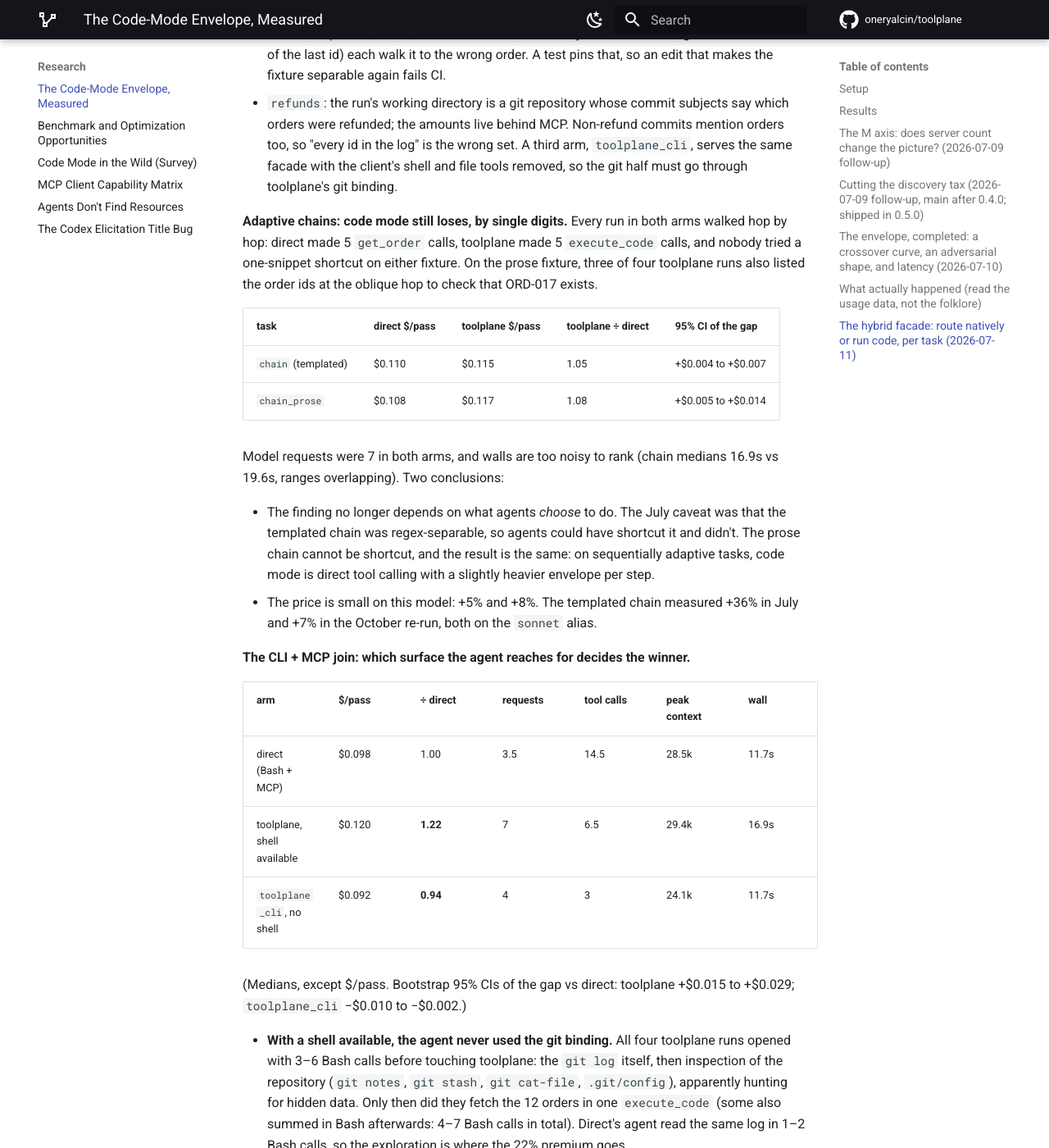
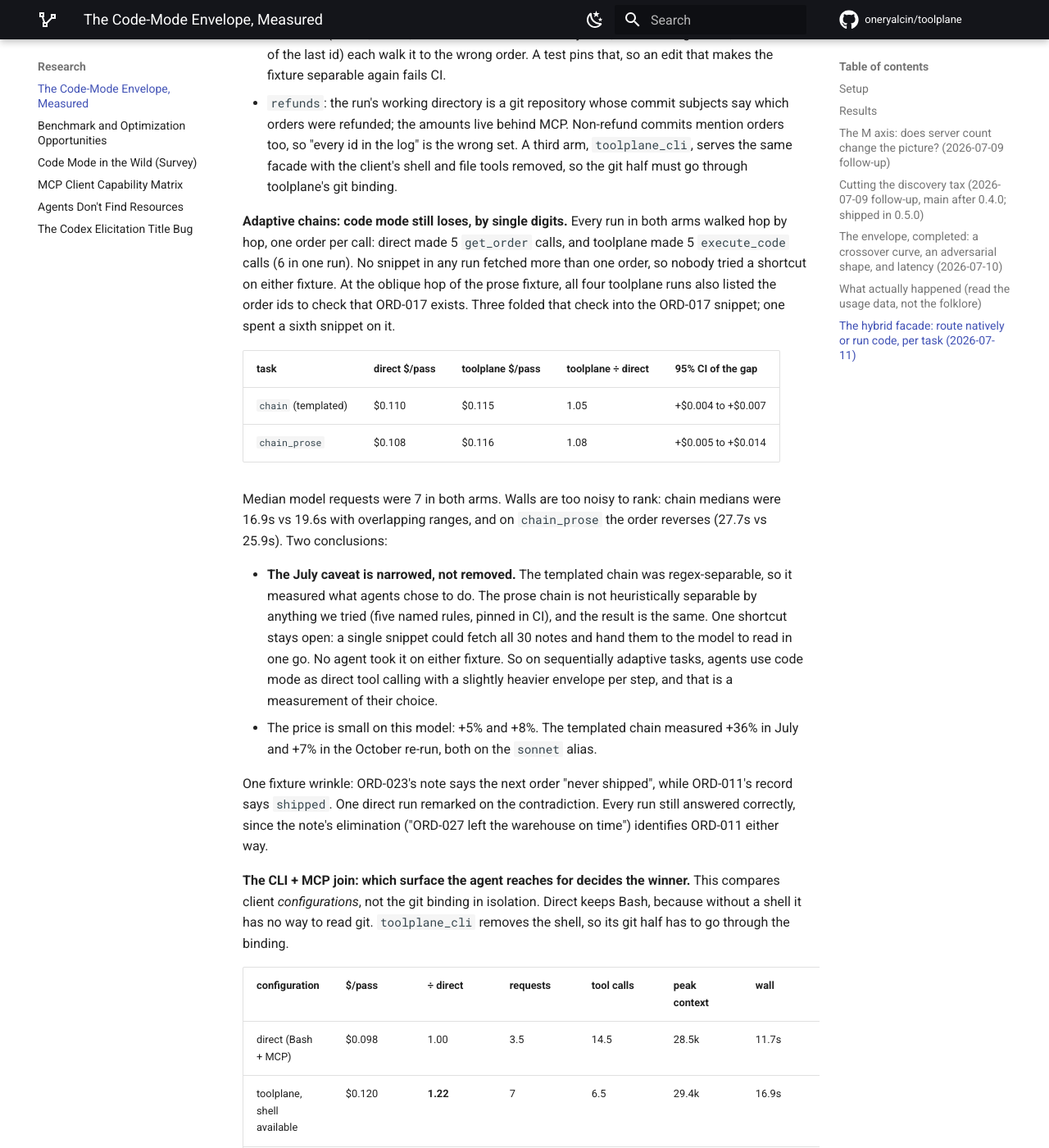
Before and after one commit to oneryalcin/toolplane, an MkDocs documentation site: the page built from docs/code-mode-benchmark.md, in a window 1280 px wide and 1400 px high, scrolled down 24957 px. Shown: the whole window at 82% size. Built offline with MkDocs 1.6.1 and Material for MkDocs 9.7.7, drawn with Linux system fonts in a browser that asks for light colours; comment, search, counter and statistics services are not loaded; some of the changed text lies outside the part shown.

Commit message:
Docs (#113): apply review — narrow the code-resistance claim, label the refunds comparison as configurations, per-run accuracy
Two independent reviews (Codex adversarial, an unbiased recompute from the
raw rows) reproduced every number and caught: 'cannot be shortcut'
overstated (bulk-fetch-then-read stays open), the refunds win compares
client configurations rather than isolating the binding, the oblique-hop
check was 4/4 not 3/4, per-run variants flattened, two rounding slips, the
smoke-evidence attribution, and a fixture wording contradiction (now
disclosed).

```diff
--- a/docs/code-mode-benchmark.md
+++ b/docs/code-mode-benchmark.md
@@ -1087,32 +1087,49 @@ per cell, 28/28 correct, `git_dirty=false` on both runs, $3.03 total.
   through toolplane's git binding.
 
 **Adaptive chains: code mode still loses, by single digits.** Every run
-in both arms walked hop by hop: direct made 5 `get_order` calls, toolplane
-made 5 `execute_code` calls, and nobody tried a one-snippet shortcut on
-either fixture. On the prose fixture, three of four toolplane runs also
-listed the order ids at the oblique hop to check that ORD-017 exists.
+in both arms walked hop by hop, one order per call: direct made 5
+`get_order` calls, and toolplane made 5 `execute_code` calls (6 in one
+run). No snippet in any run fetched more than one order, so nobody tried a
+shortcut on either fixture. At the oblique hop of the prose fixture, all
+four toolplane runs also listed the order ids to check that ORD-017
+exists. Three folded that check into the ORD-017 snippet; one spent a
+sixth snippet on it.
 
 | task | direct $/pass | toolplane $/pass | toolplane ÷ direct | 95% CI of the gap |
 |---|---|---|---|---|
 | `chain` (templated) | $0.110 | $0.115 | 1.05 | +$0.004 to +$0.007 |
-| `chain_prose` | $0.108 | $0.117 | 1.08 | +$0.005 to +$0.014 |
+| `chain_prose` | $0.108 | $0.116 | 1.08 | +$0.005 to +$0.014 |
 
-Model requests were 7 in both arms, and walls are too noisy to rank
-(chain medians 16.9s vs 19.6s, ranges overlapping). Two conclusions:
+Median model requests were 7 in both arms. Walls are too noisy to rank:
+chain medians were 16.9s vs 19.6s with overlapping ranges, and on
+`chain_prose` the order reverses (27.7s vs 25.9s). Two conclusions:
 
-- The finding no longer depends on what agents *choose* to do. The July
-  caveat was that the templated chain was regex-separable, so agents
-  could have shortcut it and didn't. The prose chain cannot be shortcut,
-  and the result is the same: on sequentially adaptive tasks, code mode
-  is direct tool calling with a slightly heavier envelope per step.
+- **The July caveat is narrowed, not removed.** The templated chain was
+  regex-separable, so it measured what agents chose to do. The prose
+  chain is not heuristically separable by anything we tried (five named
+  rules, pinned in CI), and the result is the same. One shortcut stays
+  open: a single snippet could fetch all 30 notes and hand them to the
+  model to read in one go. No agent took it on either fixture. So on
+  sequentially adaptive tasks, agents use code mode as direct tool calling
+  with a slightly heavier envelope per step, and that is a measurement of
+  their choice.
 - The price is small on this model: +5% and +8%. The templated chain
   measured +36% in July and +7% in the October re-run, both on the
   `sonnet` alias.
 
+One fixture wrinkle: ORD-023's note says the next order "never shipped",
+while ORD-011's record says `shipped`. One direct run remarked on the
+contradiction. Every run still answered correctly, since the note's
+elimination ("ORD-027 left the warehouse on time") identifies ORD-011
+either way.
+
 **The CLI + MCP join: which surface the agent reaches for decides the
-winner.**
+winner.** This compares client *configurations*, not the git binding in
+isolation. Direct keeps Bash, because without a shell it has no way to
+read git. `toolplane_cli` removes the shell, so its git half has to go
+through the binding.
 
-| arm | $/pass | ÷ direct | requests | tool calls | peak context | wall |
+| configuration | $/pass | ÷ direct | requests | tool calls | peak context | wall |
 |---|---|---|---|---|---|---|
 | direct (Bash + MCP) | $0.098 | 1.00 | 3.5 | 14.5 | 28.5k | 11.7s |
 | toolplane, shell available | $0.120 | **1.22** | 7 | 6.5 | 29.4k | 16.9s |
@@ -1124,16 +1141,20 @@ toolplane +$0.015 to +$0.029; `toolplane_cli` −$0.010 to −$0.002.)
 - **With a shell available, the agent never used the git binding.** All
   four toolplane runs opened with 3–6 Bash calls before touching
   toolplane: the `git log` itself, then inspection of the repository
-  (`git notes`, `git stash`, `git cat-file`, `.git/config`), apparently
-  hunting for hidden data. Only then did they fetch the 12 orders in one
-  `execute_code` (some also summed in Bash afterwards: 4–7 Bash calls in
-  total). Direct's agent read the same log in 1–2 Bash calls, so the
-  exploration is where the 22% premium goes.
-- **Without a shell, toolplane beats direct.** Every `toolplane_cli` run
-  read the log through the git binding (`git('log', format='%H|%s',
-  all=True)`), fetched the orders in a second snippet, and finished in 4
-  requests with 16% less peak context and the same wall. Zero failed
-  snippets.
+  (`git notes`, `git stash`, `git tag`, `git branch -a` in every run;
+  `git cat-file` and `.git/config` in one), apparently hunting for hidden
+  data. Only then did they fetch the 12 orders in one `execute_code`.
+  Some also summed in Bash afterwards, for 4–7 Bash calls in total.
+  Direct's agent read the log in a single Bash call. The exploration is
+  the likely source of the 22% premium, though not the only difference:
+  the shell arm also made one `search_capabilities` call per run, while
+  `toolplane_cli` went straight from `ToolSearch` to `execute_code`.
+- **Without a shell, the toolplane configuration beat direct.** Every
+  `toolplane_cli` run read the log through the git binding
+  (`git('log', format='%H|%s', all=True)` in two runs, `format='%s'` in
+  two) and fetched the orders in a second snippet. One run used a third
+  snippet to sum. Median 4 requests (4–5), ~15% less peak context than
+  direct, the same wall, and zero failed snippets.
 - **The join still crossed the model's context.** No run did git, the
   filter, and the fetches in one snippet. Each read the log, then retyped
   the 12 ids into the next snippet. On 24 commits that costs little; on
@@ -1143,20 +1164,24 @@ Two bugs surfaced while building this, both fixed before the matrix:
 
 - **[#166](https://github.com/oneryalcin/toolplane/issues/166):** the
   facade never named allowed CLI binaries in its tool descriptions, a
-  search for "git" returned a bare no-match, and `search_capabilities({})`
-  raised a missing-argument error. Fixed in #167. Descriptions are
-  unchanged for setups without CLI tools, so earlier cells stay
-  comparable.
+  search for "git" returned a bare no-match (reproduced by hand), and
+  `search_capabilities({})` raised a missing-argument error (smoke
+  `run-20261009-120127`, where the agent then did git through Bash). Fixed
+  in #167. Descriptions are unchanged for setups without CLI tools, so
+  earlier cells stay comparable.
 - **[cli-to-py#10](https://github.com/oneryalcin/cli-to-py/issues/10):**
   `git('log', format='%h|%s')` rendered `--format %h|%s`, which git reads
-  as a revision. In the pre-fix smoke (`run-20261009-122730`) it cost the
-  no-shell agent three failed snippets. cli-to-py 0.2.1 renders git's long
-  flags inline (`--format=%h|%s`). Other binaries keep the space form,
-  because curl and jq reject `--flag=value`. Toolplane now requires
-  `cli-to-py>=0.2.1`.
+  as a revision. In the pre-fix smoke (`run-20261009-122730`) the no-shell
+  agent had four failed snippets before falling back to `oneline=True`.
+  Three came from this rendering bug (`format=` twice, `pretty=` once);
+  the fourth was the agent's own positional misuse. cli-to-py 0.2.1
+  renders git's long flags inline (`--format=%h|%s`). Other binaries keep
+  the space form, because curl and jq reject `--flag=value`. Toolplane now
+  requires `cli-to-py>=0.2.1`.
 
 Scope: one model, one client, M=1, n=4, 24 commits. Item 4 of #113 (more
-reps in the N=20–30 parity zone) was not run. Raw data:
+reps in the N=20–30 parity zone) was not run. "By single digits"
+describes this model only. Raw data:
 `bench/results/run-20261009-131413.json` (chains) and
 `run-20261009-132058.json` (refunds). The three `run-20261009-12*` smokes
 are in no cell; they are the evidence for #166 and cli-to-py#10.
```
